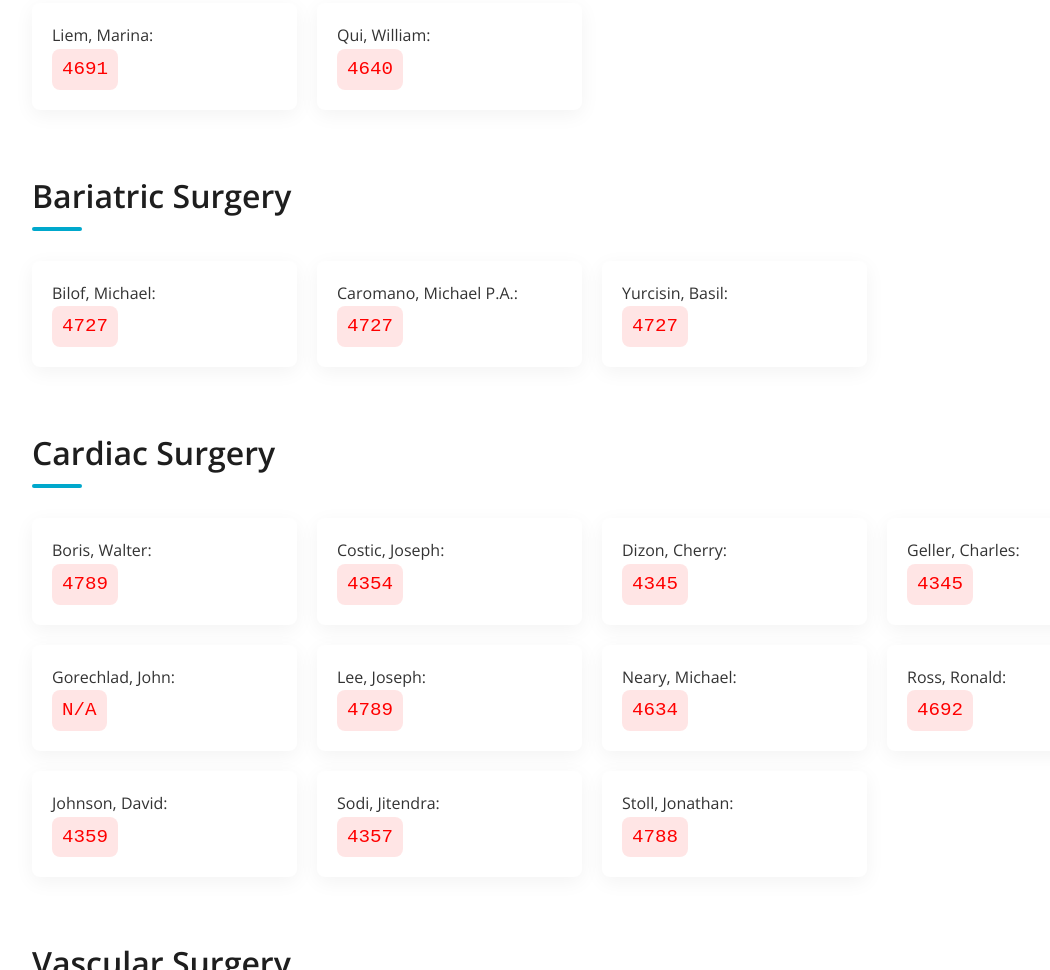
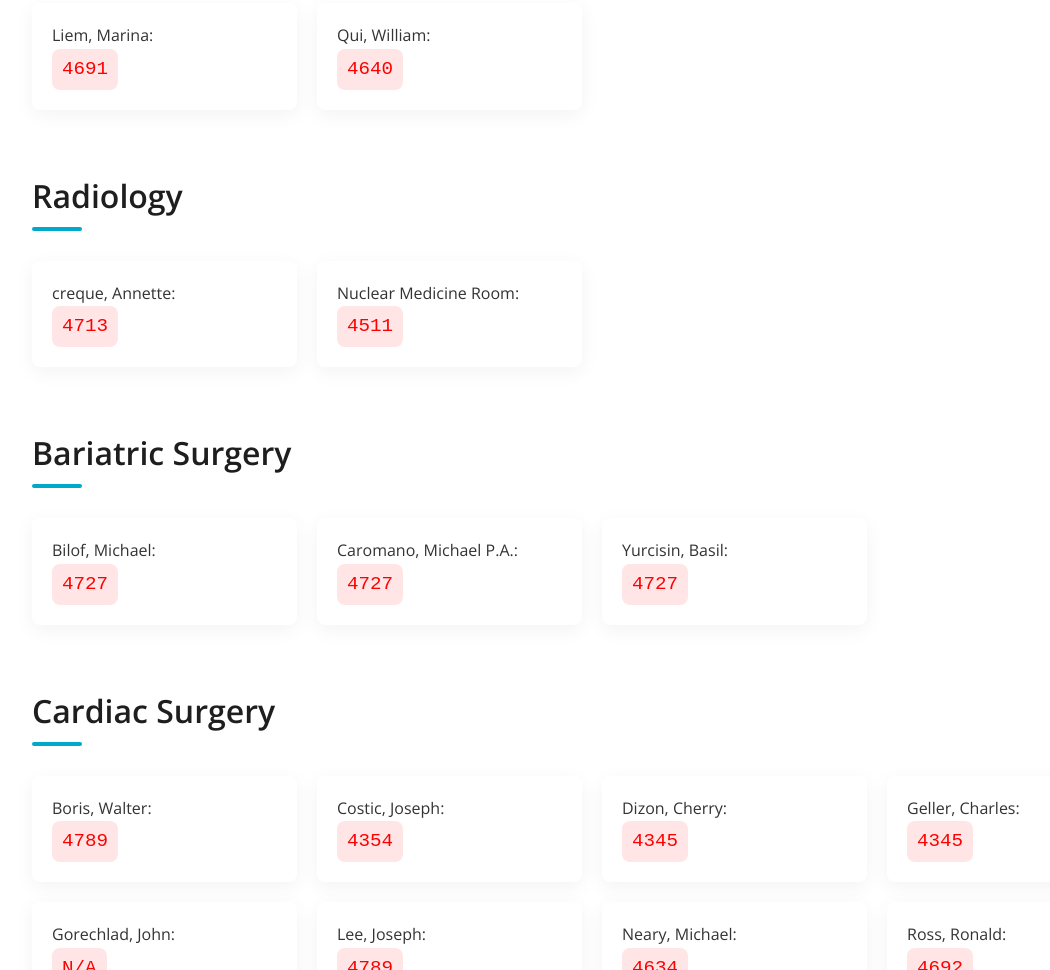
Before and after one commit to brandonshagg/deborah-phone-directory, a plain HTML site: page index.html in a window 1280 px wide. Shown: the part 4733-5703 px from the top of the page, without its empty margins (48-1098 px from the left). Drawn offline with nearby package versions, Linux system fonts and the light colour scheme.

Commit message:
Added Nuclear

```diff
--- a/index.html
+++ b/index.html
@@ -152,6 +152,14 @@
                 <ul>
                     <li>Liem, Marina: <code>4691</code></li>
                     <li>Qui, William: <code>4640</code></li>
+                </ul>
+            </div>
+
+            <div class="contact-group" data-group="Nuclear">
+                <h2>Radiology</h2>
+                <ul>
+                    <li>creque, Annette: <code>4713</code></li>
+                    <li>Nuclear Medicine Room: <code>4511</code></li>
                 </ul>
             </div>
 
```
